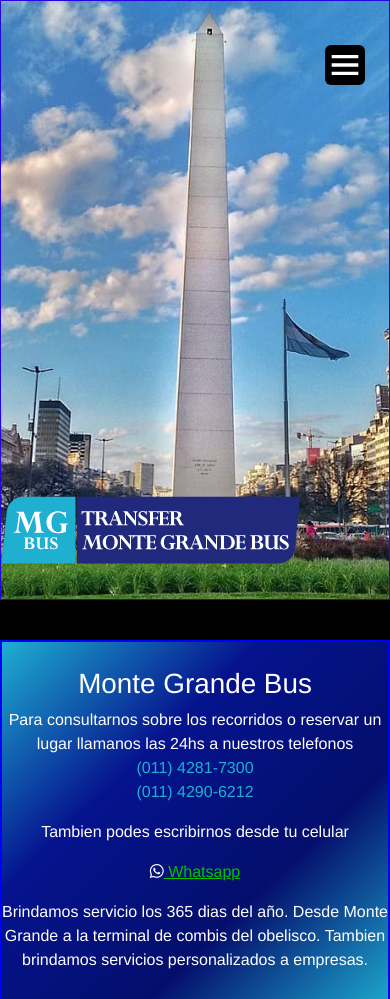
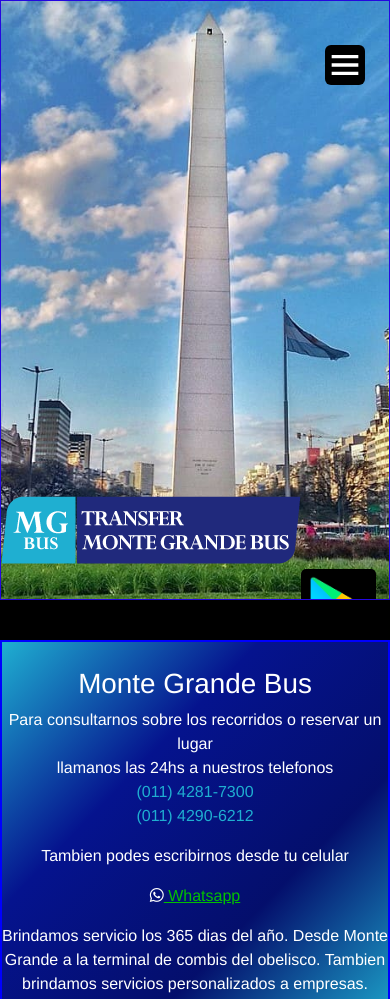
Before and after one commit to montegrandebus/montegrandebus, a website: page index.html in a window 390 px wide. Shown: the top 999 px of the page. Drawn offline with nearby package versions, Linux system fonts and the light colour scheme.

Commit message:
logo playstore menu hamburguer

```diff
--- a/index.html
+++ b/index.html
@@ -37,6 +37,7 @@
             </div>
             <nav class="nav container__nav " id="nav">
                 <img src="./img/logo/logo-monte-grande-bus.png" alt="logo" class="logomgb__768">
+                <div class="logoplaystore__menu"><a href="https://play.google.com/store/apps/details?id=ar.com.dpsonline.montegrandebus" target="_blank"><img src="./icons/googleplay.png" class="logo-playstore logoplaystore__768 "><p id="li_googlestore" class="logoplaystore__768 p__logoplaystore">Descarga la app </p></a></div>
                 <ul class="nav-tabs " id="obelisco">
                     <li class="nav-item">
                         <a href="#" class="nav-link active">inicio</a>
@@ -68,7 +69,7 @@
                 <h1>
                     Monte Grande Bus
                 </h1>
-                <p>Para consultarnos sobre los recorridos o reservar un lugar llamanos las 24hs a nuestros telefonos <br> <a href="tel:01142817300" class="link__call">
+                <p>Para consultarnos sobre los recorridos o reservar un lugar <br>llamanos las 24hs a nuestros telefonos <br> <a href="tel:01142817300" class="link__call">
                     (011) 4281-7300</a><a href="tel:0114290-6212" class="link__call"><br>(011) 4290-6212</a> </p>
                 <p>Tambien podes escribirnos desde tu celular</p>
                 <p><a href="https://api.whatsapp.com/send?phone=+541122570480" class="whatsapp__anchor"><i class="fa fa-whatsapp" aria-hidden="true"></i> Whatsapp</a></p>
--- a/scss/_general.scss
+++ b/scss/_general.scss
@@ -138,6 +138,9 @@
 .logomgb__768 {
     display: none;
 }
+.logoplaystore__768 {
+    display: none;
+}
 .header__li {
     display: contents;
         a {
@@ -271,6 +274,26 @@
         display: unset;
         position: absolute;
         bottom: 280px;
+    }
+    .logoplaystore__menu {
+        /* margin: 400px 30px; */
+        margin: 568px 300px;
+        background-color: black;
+        width: 245px;
+        border-radius: 5px;
+    }
+    .p__logoplaystore {
+        height:63px;
+    }
+    .logoplaystore__768{
+        animation: transitionInLogo 1.3s;
+        display: unset;
+        margin-right: 15px;
+        bottom: 380px;
+    }
+    .logo-playstore {
+        border-radius: 15%;
+        width: 60px;
     }
     .nav__hamburguer,
     .nav__close {
```
Also changed, not shown: css/main.css.
